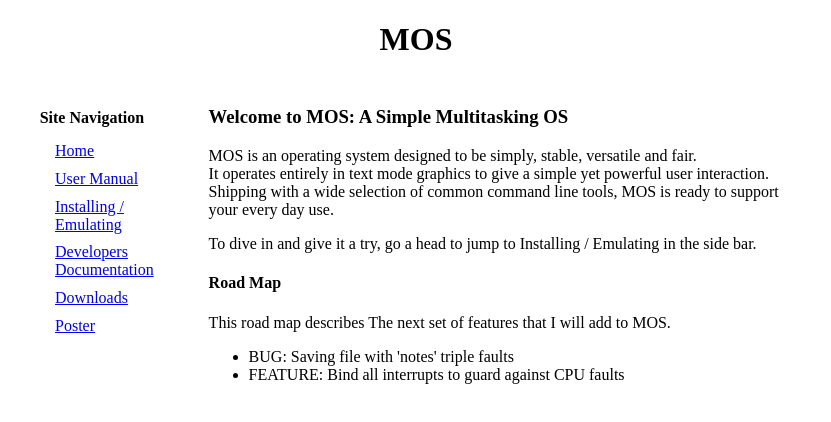
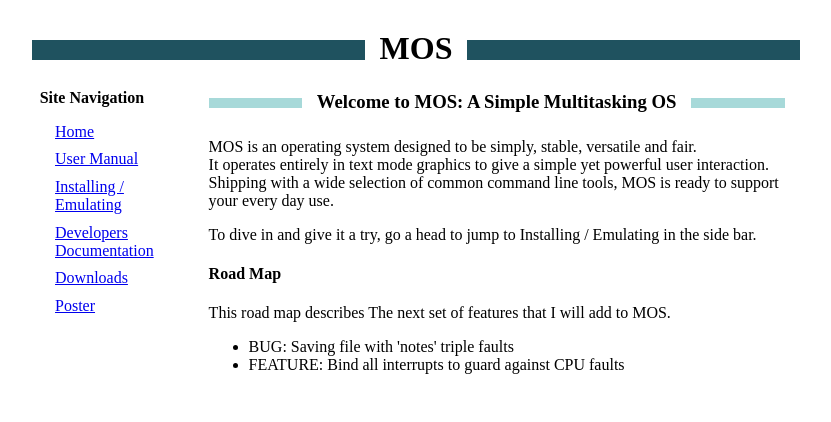
Before and after one commit to code-forger/mos, a plain HTML site: page mos/www/index.html in a window 1280 px wide. Shown: the whole page, without its empty margins (224-1055 px from the left). Drawn offline with Linux system fonts and the light colour scheme.

Commit message:
some asthetics on the manuals

```diff
--- a/mos/www/index.css
+++ b/mos/www/index.css
@@ -6,7 +6,49 @@ body
 
 #title_bar
 {
+    background-color: #1f525f;
     text-align: center;
+    height: 20px;
+    margin-top: 40px;
+}
+
+#title_bar h1
+{
+    position: relative;
+    background-color: #ffffff;
+    text-align: center;
+    display: inline;
+    padding: 15px;
+    top: -10px;
+}
+
+#title_bar h1
+{
+    position: relative;
+    background-color: #ffffff;
+    text-align: center;
+    display: inline;
+    padding: 15px;
+    top: -10px;
+}
+
+.hd
+{
+    background-color: #a7d9d9;
+    text-align: center;
+    height: 10px;
+    margin-top: 30px;
+    margin-bottom: 30px;
+}
+
+.hd *
+{
+    position: relative;
+    background-color: #ffffff;
+    display: inline;
+    padding: 15px;
+    top: -7px;
+
 }
 
 #nav_bar
--- a/mos/www/index.html
+++ b/mos/www/index.html
@@ -19,7 +19,7 @@
                 </ul>
             </div>
             <div id="content">
-                <h3>Welcome to MOS: A Simple Multitasking OS</h3>
+                <div class="hd"><h3>Welcome to MOS: A Simple Multitasking OS</h3></div>
 
                 <p> MOS is an operating system designed to be simply, stable, versatile and fair.</br>
                 It operates entirely in text mode graphics to give a simple yet powerful user interaction. </br>
```
Also changed, not shown: mos/www/dev.html (+1 -1 lines).
